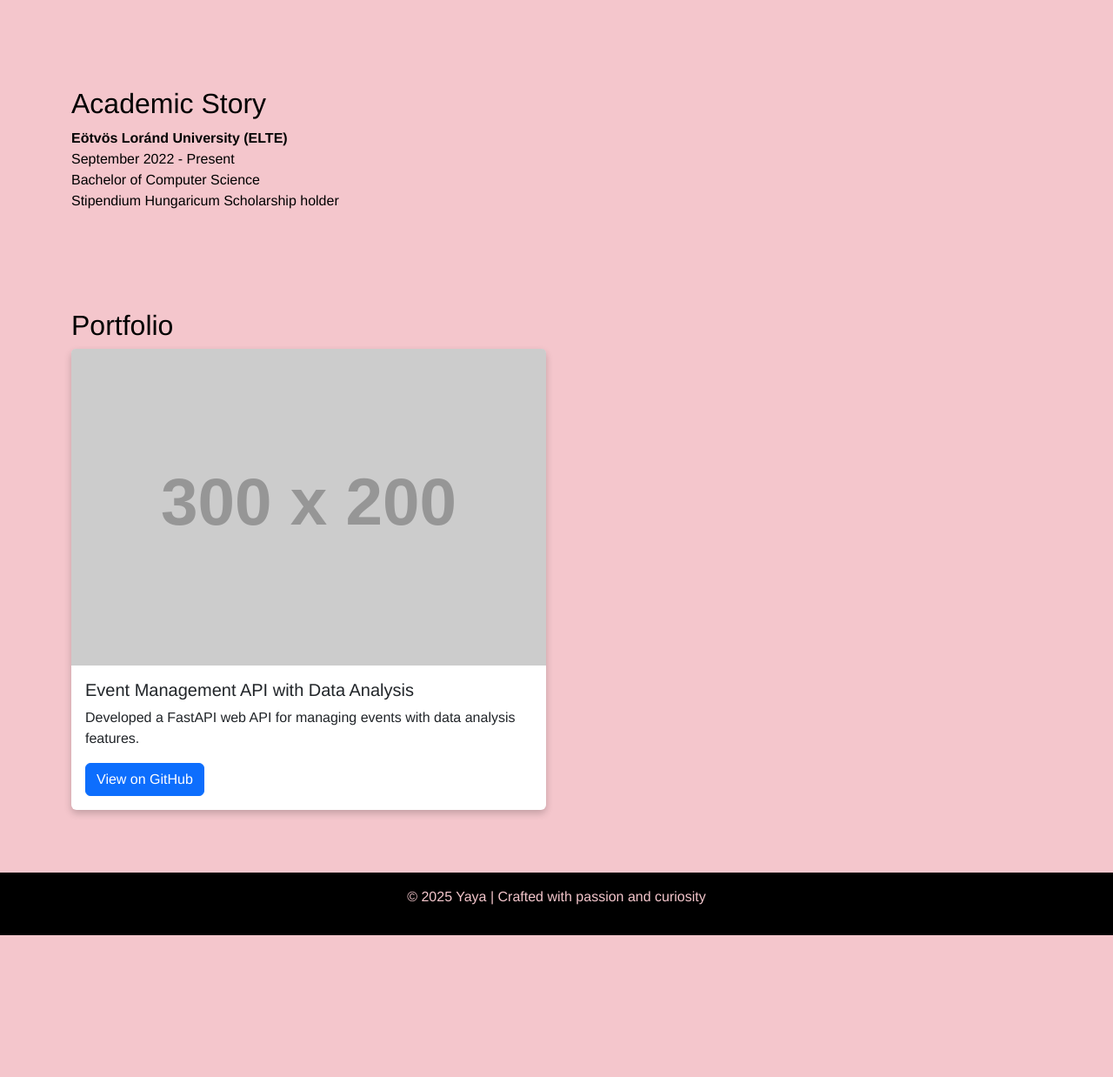
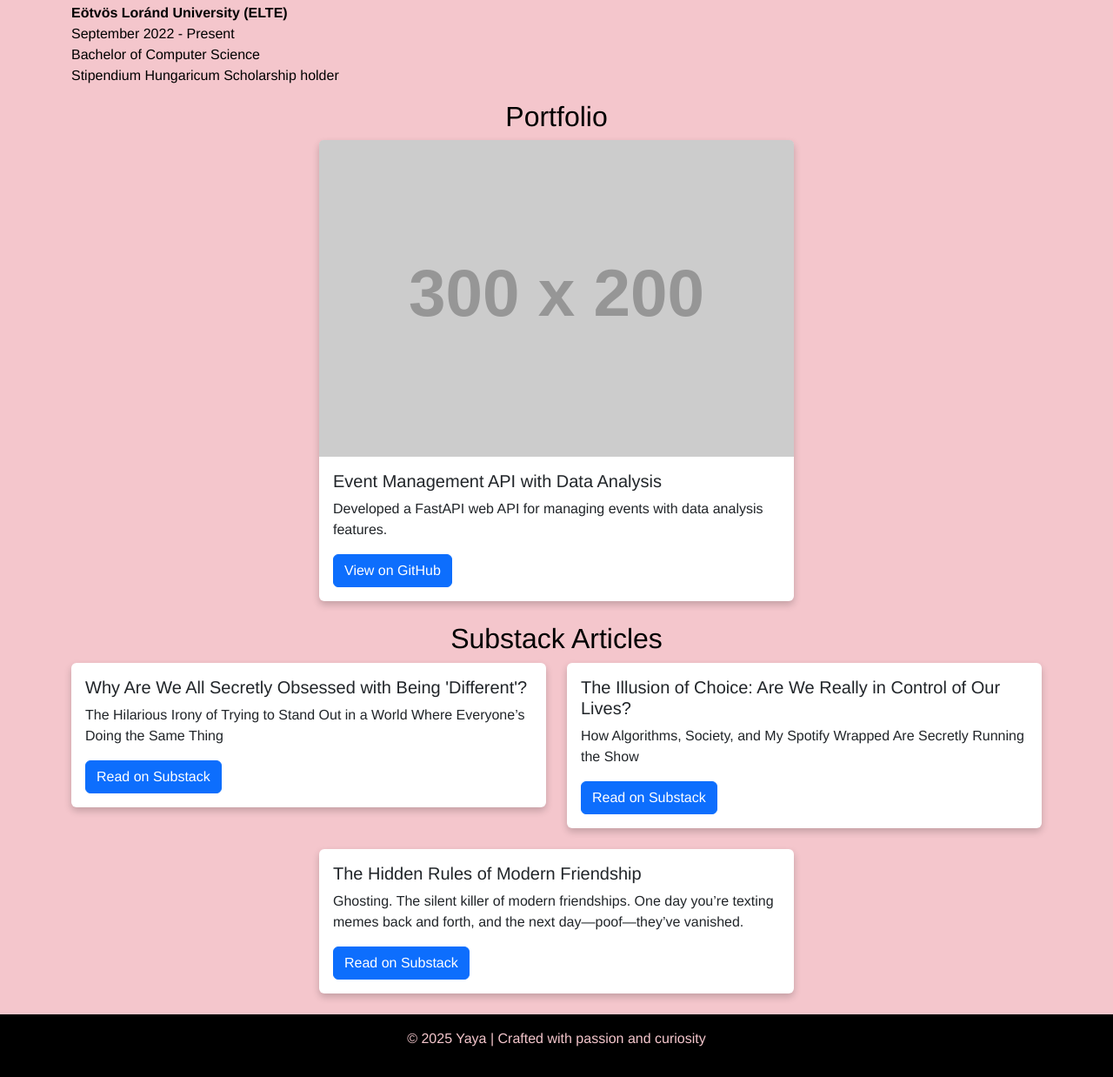
Before and after one commit to asmaravianti/asmara-portofolio, a plain HTML site: page index.html in a window 1280 px wide. Shown: the part 954-2192 px from the top of the page at 87% size. Before the commit the page ends 2029 px from the top, so only its background shows below. Drawn offline with nearby package versions, Linux system fonts and the light colour scheme; placeholder pictures from the web are drawn by us.

Commit message:
Update index.html

```diff
--- a/index.html
+++ b/index.html
@@ -21,36 +21,37 @@
                     <li class="nav-item"><a class="nav-link" href="#about">About Me</a></li>
                     <li class="nav-item"><a class="nav-link" href="#academic">Academic Story</a></li>
                     <li class="nav-item"><a class="nav-link" href="#portfolio">Portfolio</a></li>
-                    <li class="nav-item"><a class="nav-link" href="#favourites">Favourites</a></li>
+                    <li class="nav-item"><a class="nav-link" href="#substack">Substack</a></li>
                 </ul>
             </div>
         </div>
     </nav>
 
-    <!-- Home Section -->
-    <section id="home" class="hero">
+    <!-- Full-Screen Sections -->
+    <section id="home" class="full-screen hero">
         <div class="hero-content">
             <h1 class="animate-text">LE PORTFOLIO</h1>
             <p>A Touch of Vintage, A Dash of Modern</p>
         </div>
     </section>
 
-    <!-- About Me Section -->
-    <section id="about" class="container py-5">
-        <h2 class="section-title">About Me</h2>
-        <p>Hi! I'm Yaya, a passionate Computer Science student at Eötvös Loránd University (ELTE). Currently pursuing my Bachelor's degree under the Stipendium Hungaricum Scholarship, I love exploring the intersection of technology and creativity.</p>
+    <section id="about" class="full-screen container d-flex align-items-center">
+        <div>
+            <h2 class="section-title">About Me</h2>
+            <p>Hi! I'm Yaya, a passionate Computer Science student at Eötvös Loránd University (ELTE). Currently pursuing my Bachelor's degree under the Stipendium Hungaricum Scholarship, I love exploring the intersection of technology and creativity.</p>
+        </div>
     </section>
 
-    <!-- Academic Story Section -->
-    <section id="academic" class="container py-5">
-        <h2 class="section-title">Academic Story</h2>
-        <p><strong>Eötvös Loránd University (ELTE)</strong><br>September 2022 - Present<br>Bachelor of Computer Science<br>Stipendium Hungaricum Scholarship holder</p>
+    <section id="academic" class="full-screen container d-flex align-items-center">
+        <div>
+            <h2 class="section-title">Academic Story</h2>
+            <p><strong>Eötvös Loránd University (ELTE)</strong><br>September 2022 - Present<br>Bachelor of Computer Science<br>Stipendium Hungaricum Scholarship holder</p>
+        </div>
     </section>
 
-    <!-- Portfolio Section -->
-    <section id="portfolio" class="container py-5">
-        <h2 class="section-title">Portfolio</h2>
-        <div class="row">
+    <section id="portfolio" class="full-screen container">
+        <h2 class="section-title text-center">Portfolio</h2>
+        <div class="row justify-content-center">
             <div class="col-md-6 mb-4">
                 <div class="card rotate-on-hover">
                     <img src="https://via.placeholder.com/300x200" class="card-img-top" alt="Event Management API">
@@ -58,6 +59,40 @@
                         <h5 class="card-title">Event Management API with Data Analysis</h5>
                         <p class="card-text">Developed a FastAPI web API for managing events with data analysis features.</p>
                         <a href="https://github.com/asmaravianti/event-planner-app.git" target="_blank" class="btn btn-primary">View on GitHub</a>
+                    </div>
+                </div>
+            </div>
+        </div>
+    </section>
+
+    <!-- Substack Section -->
+    <section id="substack" class="full-screen container">
+        <h2 class="section-title text-center">Substack Articles</h2>
+        <div class="row justify-content-center">
+            <div class="col-md-6 mb-4">
+                <div class="card rotate-on-hover">
+                    <div class="card-body">
+                        <h5 class="card-title">Why Are We All Secretly Obsessed with Being 'Different'?</h5>
+                        <p>The Hilarious Irony of Trying to Stand Out in a World Where Everyone’s Doing the Same Thing</p>
+                        <a href="https://jianelya.substack.com/p/why-are-we-all-secretly-obsessed" class="btn btn-primary" target="_blank">Read on Substack</a>
+                    </div>
+                </div>
+            </div>
+            <div class="col-md-6 mb-4">
+                <div class="card rotate-on-hover">
+                    <div class="card-body">
+                        <h5 class="card-title">The Illusion of Choice: Are We Really in Control of Our Lives?</h5>
+                        <p>How Algorithms, Society, and My Spotify Wrapped Are Secretly Running the Show</p>
+                        <a href="https://jianelya.substack.com/p/the-illusion-of-choice-are-we-really" class="btn btn-primary" target="_blank">Read on Substack</a>
+                    </div>
+                </div>
+            </div>
+            <div class="col-md-6 mb-4">
+                <div class="card rotate-on-hover">
+                    <div class="card-body">
+                        <h5 class="card-title">The Hidden Rules of Modern Friendship</h5>
+                        <p>Ghosting. The silent killer of modern friendships. One day you’re texting memes back and forth, and the next day—poof—they’ve vanished.</p>
+                        <a href="https://jianelya.substack.com/p/the-hidden-rules-of-modern-friendship" class="btn btn-primary" target="_blank">Read on Substack</a>
                     </div>
                 </div>
             </div>
```
